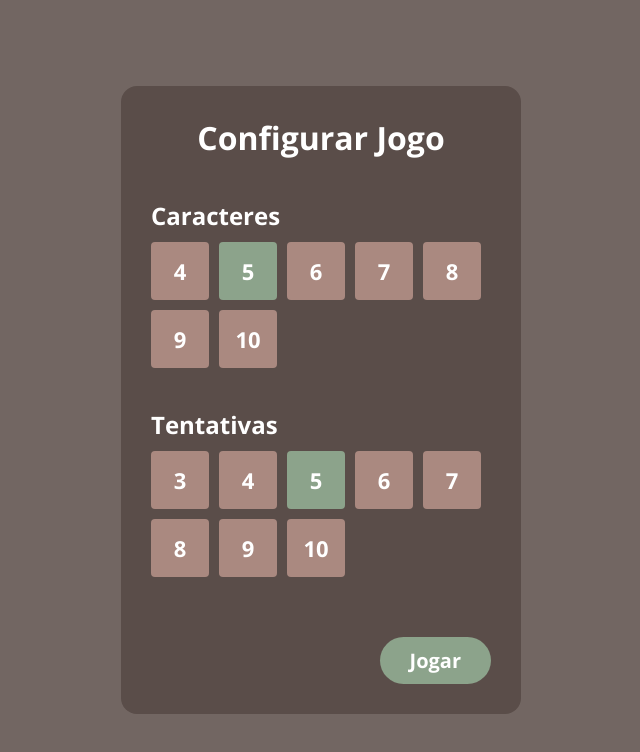
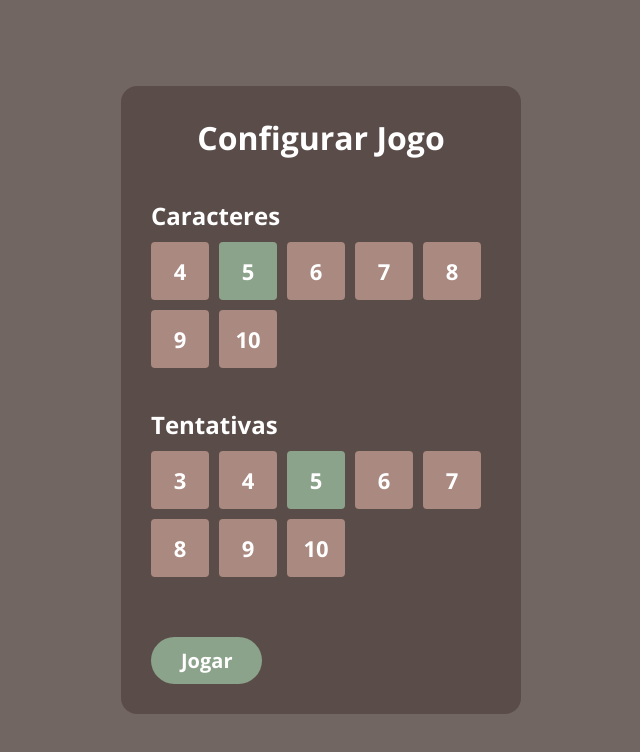
Before and after one commit to NandoFR/termo-game, a Next.js app: page / in a window 1280 px wide. Shown: the top 752 px of the page, without its empty margins (319-959 px from the left). Built offline with nearby package versions, Linux system fonts and the light colour scheme.

Commit message:
NOW ITS WORKS BRO

```diff
--- a/pages/api/getWord.ts
+++ /dev/null
@@ -1,42 +0,0 @@
-// Next.js API route support: https://nextjs.org/docs/api-routes/introduction
-import type { NextApiRequest, NextApiResponse } from "next";
-import { PrismaClient } from "@prisma/client";
-import { randomInt } from "crypto";
-
-type Data = {
-  length: number;
-  word: string;
-};
-
-export default async function handler(
-  req: NextApiRequest,
-  res: NextApiResponse<Data>
-) {
-  try {
-    const { length } = JSON.parse(req.body);
-
-    if (!length) {
-      //@ts-ignore
-      return res.status(400).json("error");
-    }
-    const prisma = new PrismaClient();
-
-    const word = await prisma.word.findMany({
-      where: {
-        length: Number(length),
-      },
-    });
-
-    if (!word) {
-      //@ts-ignore
-      return res.status(400).json("error");
-    }
-    const key = randomInt(word.length);
-
-    //@ts-ignore
-    res.status(200).json({ word: word[key], length });
-  } catch (e) {
-    //@ts-ignore
-    res.status(400).json(e);
-  }
-}
--- a/pages/index.tsx
+++ b/pages/index.tsx
@@ -1,12 +1,8 @@
 import React from "react";
-import { WordContext } from "../context/WordContext";
-import { useRouter } from "next/router";
+import Link from "next/link";
 const Selecionar = () => {
   const [selectedLetter, setSelectedLetter] = React.useState("5");
   const [selectedAttempt, setSelectedAttempt] = React.useState("5");
-  const { setWord, setMaxAttempt, setMaxLetters } =
-    React.useContext(WordContext);
-  const router = useRouter();
 
   React.useEffect(() => {
     const allLetters = document.querySelectorAll(
@@ -113,34 +109,9 @@ const Selecionar = () => {
         </button>
       </div>
 
-      <button
-        onClick={async () => {
-          let data = await fetch("/api/getWord", {
-            method: "POST",
-            body: JSON.stringify({
-              length: selectedLetter,
-            }),
-          });
-          if (data.status !== 200) {
-            console.log(await data.json());
-            console.log("error");
-            return;
-          }
-          data = await data.json();
-          //@ts-ignore
-          if (data.word) {
-            //@ts-ignore
-            setWord(data.word.name);
-            //@ts-ignore
-            setMaxLetters(data.word.length);
-            setMaxAttempt(Number(selectedAttempt));
-            router.push("/jogo");
-          }
-        }}
-        className="play"
-      >
-        Jogar
-      </button>
+      <Link href={`/jogo?letter=${selectedLetter}&attempt=${selectedAttempt}`}>
+        <button className="play">Jogar</button>
+      </Link>
     </div>
   );
 };
```
Also changed, not shown: pages/jogo.tsx (+51 -3 lines).
